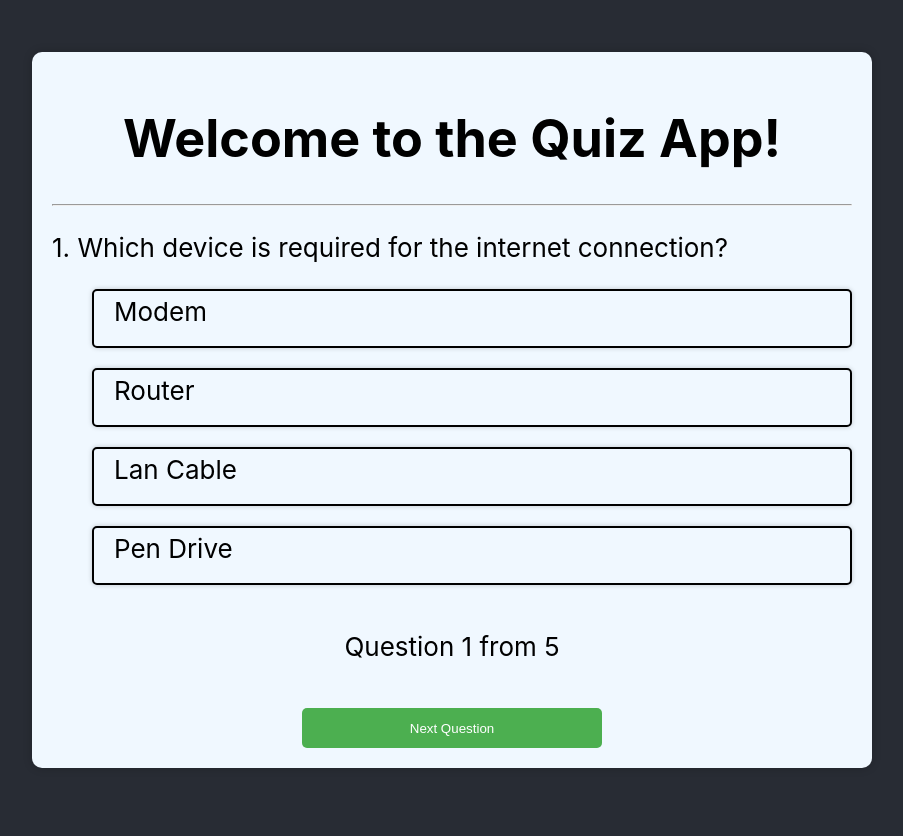
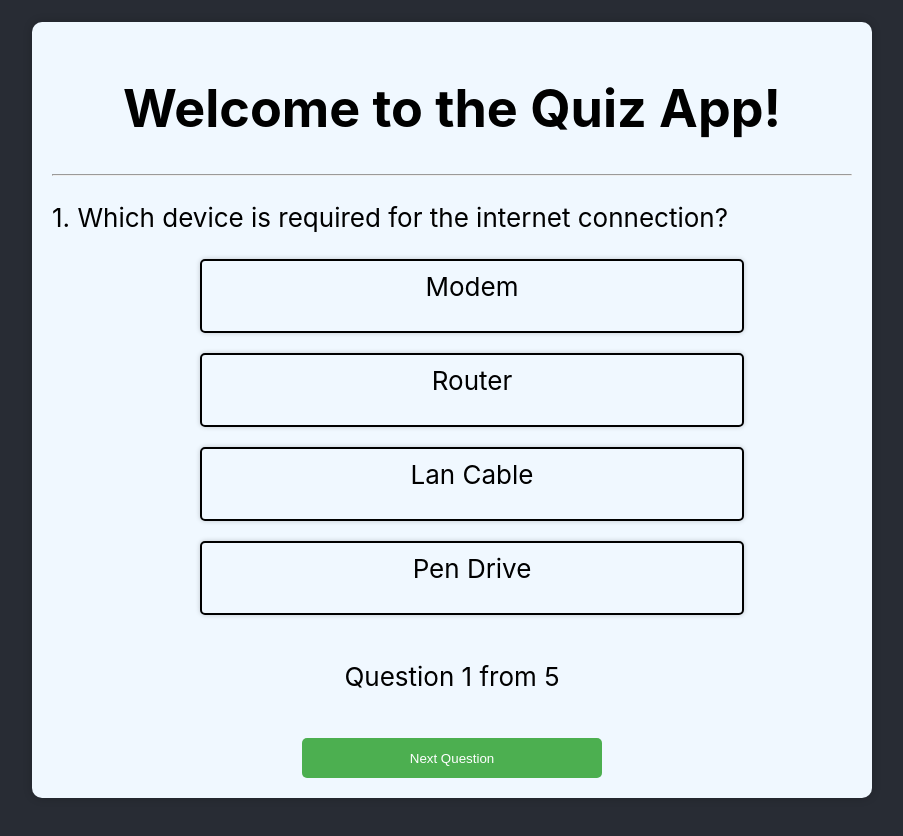
Before and after one commit to feras-alkilani/Quiz-App, a React (Create React App) app: page / in a window 1280 px wide. Shown: the top 836 px of the page, without its empty margins (188-1091 px from the left). Built offline with nearby package versions, Linux system fonts and the light colour scheme.

Commit message:
Update Questions.css

```diff
--- a/src/components/Questions.css
+++ b/src/components/Questions.css
@@ -24,21 +24,24 @@
 .options {
   display: flex;
   flex-direction: column;
+  align-items: center; /* Center the <li> elements horizontally */
+  justify-content: center; /* Center the <li> elements vertically */
   margin-top: 20px;
 }
 
 .options li {
+  width: 100%; /* Ensure the <li> element takes full width of its container */
+  max-width: 500px; /* Restrict the maximum width of each <li> */
+  text-align: center; /* Center text inside each <li> */
   margin-bottom: 20px;
   height: 50px;
   border: 2px solid black;
   list-style-type: none;
-  text-align: left;
-  padding-left: 20px;
+  padding: 10px 20px;
   cursor: pointer;
   transition: background-color 0.3s ease;
   border-radius: 5px;
   box-shadow: 0px 0px 5px rgba(0, 0, 0, 0.2);
-  padding-top: 5px;
 }
 
 .result {
```
